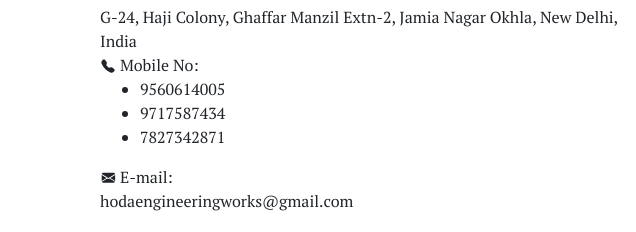
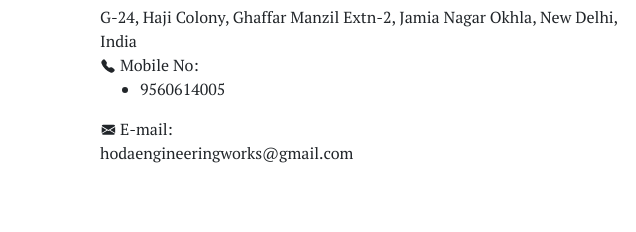
Before and after one commit to hodaengineeringworks/hodaengineeringworks.github.io, a plain HTML site: page contact.html in a window 1280 px wide. Shown: the part 625-857 px from the top of the page, 0-636 px from the left. Drawn offline with nearby package versions, Linux system fonts and the light colour scheme.

Commit message:
Update contact.html

```diff
--- a/contact.html
+++ b/contact.html
@@ -92,8 +92,8 @@
         </svg> Mobile No:
                 <ul>
                     <li>9560614005</li>
-                    <li>9717587434</li>
-                    <li>7827342871</li>
+<!--                     <li>9717587434</li>
+                    <li>7827342871</li> -->
                 </ul>
                 <svg width="1em" height="1em" viewBox="0 0 15 19" class="bi bi-envelope-fill" fill="currentColor" xmlns="http://www.w3.org/2000/svg">
         <path fill-rule="evenodd"
```
